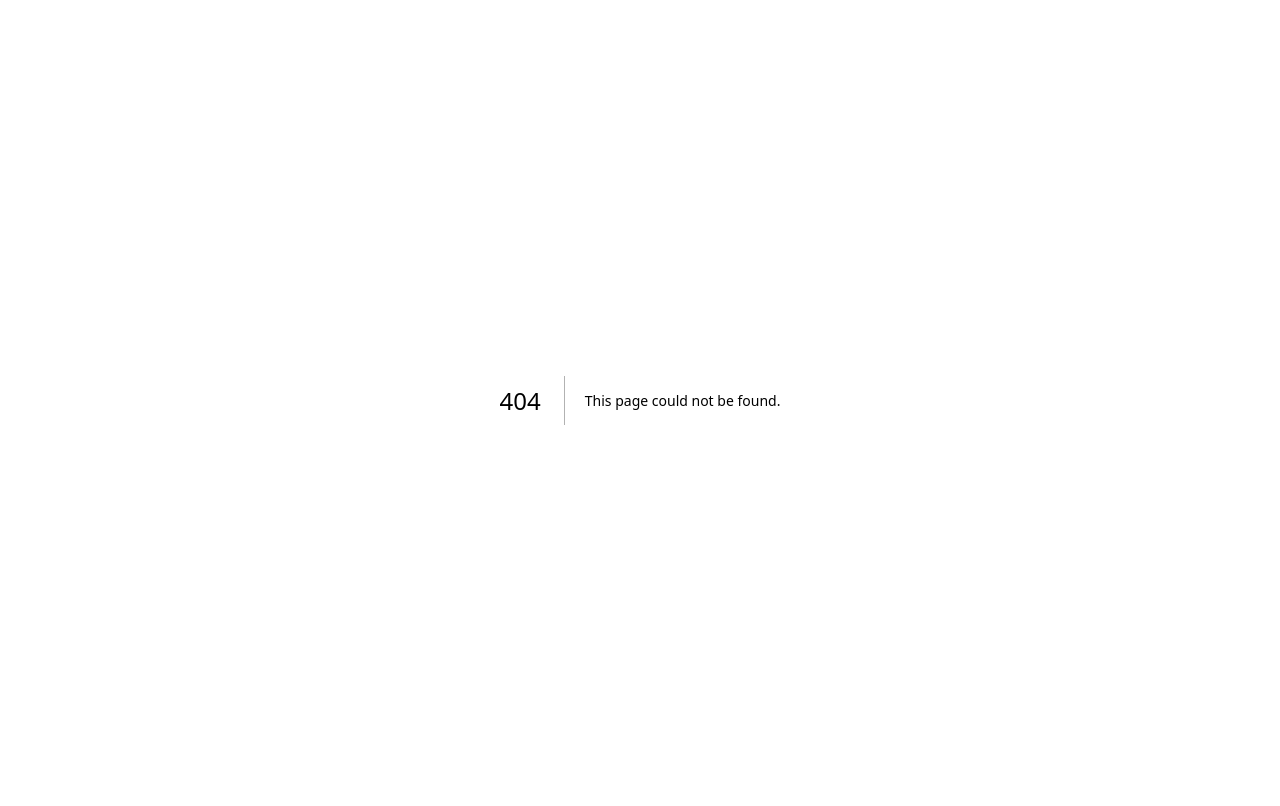
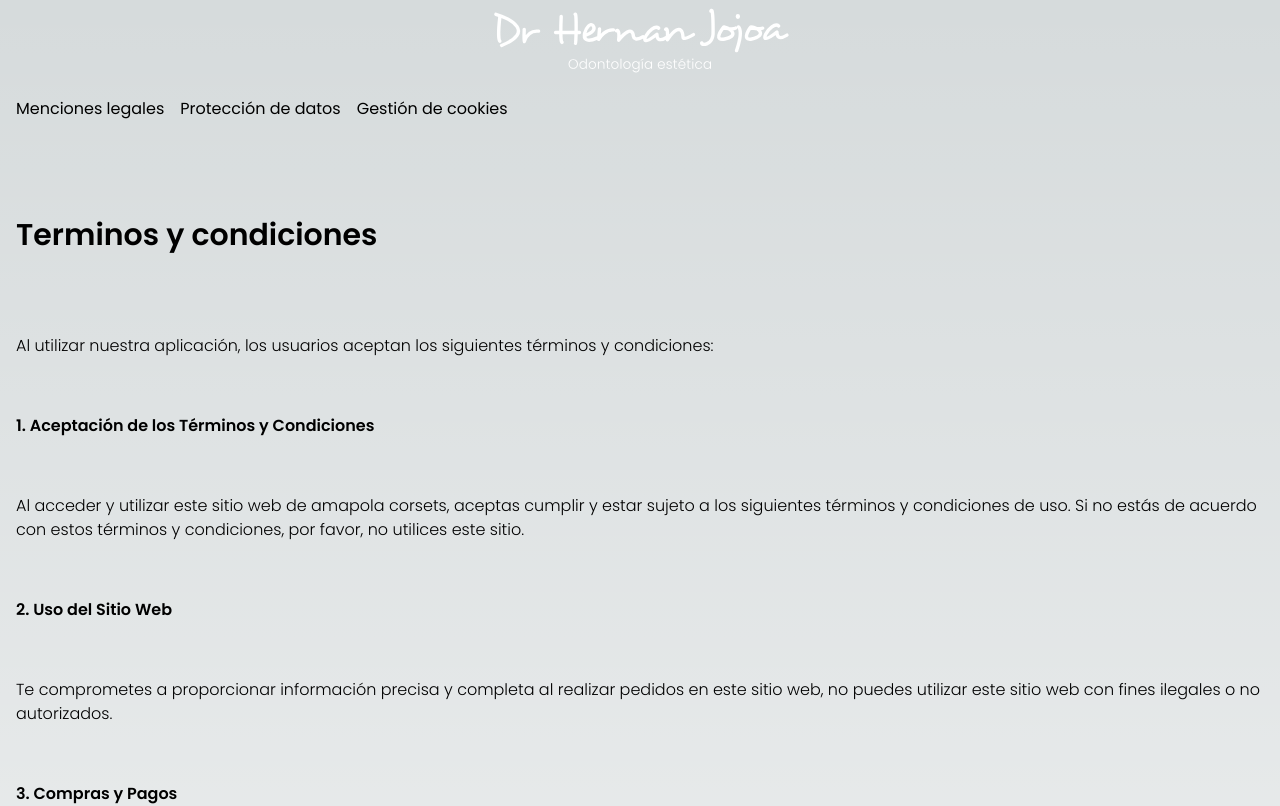
Before and after one commit to digpolo/dr-hernan, a Next.js app: page /politica-de-cookies in a window 1280 px wide. Before the commit this address had no page. Shown: the top 806 px of the page. Built offline with nearby package versions, Linux system fonts and the light colour scheme.

Commit message:
CU-85zu2x4ax - footer

```diff
--- a/src/components/footer.tsx
+++ b/src/components/footer.tsx
@@ -31,10 +31,12 @@ const Footer = () => {
                     <h2 className='text-white py-3 font-semibold text-[16px]'>Siguenos</h2>
                     <ul className='text-white gap-3 flex flex-col font-thin'>
                         <li className='font-light'>
+                        <Link href="https://www.instagram.com/drhernanjojoa/" target="_blank" rel="noopener noreferrer">
                             Instagram
+                            </Link>
                         </li>
                         <li>
-                            <Link href="https://www.facebook.com/trespagos.latam">
+                            <Link href="https://www.facebook.com/drhernanjojoa" target="_blank" rel="noopener noreferrer">
                                 Facebook
                             </Link>
                         </li>
@@ -43,9 +45,9 @@ const Footer = () => {
                 <div>
                     <h2 className='text-white py-3 font-semibold text-[16px] '>Informaci&oacute;n de inter&eacute;s</h2>
                     <ul className='grid grid-cols-1 text-white  gap-3 flex justify-between'>
-                        <li><Link href="/gestion-de-cookies">Política de privacidad</Link></li>
-                        <li><Link href="/Privacy/TermsAndConditions">Terminos y condiciones</Link></li>
-                        <li><Link href="/gestion-de-cookies">Politicas de cookies </Link></li>
+                        <li><Link href="/politica-de-privacidad">Política de privacidad</Link></li>
+                        <li><Link href="/terminos-y-condiciones">Terminos y condiciones</Link></li>
+                        <li><Link href="/politica-de-cookies">Politicas de cookies </Link></li>
                     </ul>
                 </div>
             </div>
--- a/src/components/nav-bar.tsx
+++ b/src/components/nav-bar.tsx
@@ -1,11 +1,14 @@
 import Image from 'next/image'
 import React from 'react'
 import logo from '../../public/logo.svg'
+import Link from 'next/link'
 
 const NavBar = () => {
   return (
     <div className='flex justify-center items-center pb-8 pt-10 lg:p-2 '>
+      <Link href={'/'}>
         <Image alt='logo hernan jojoa' src={logo} width={300} height={300}/>
+        </Link>
     </div>
   )
 }
```
Also changed, not shown: src/app/politica-de-cookies/page.tsx (renamed from src/app/gestion-de-cookies/page.tsx), src/app/politica-de-privacidad/page.tsx (renamed from src/app/menciones-legales/proteccion-de-datos/page.tsx), src/app/terminos-y-condiciones/page.tsx (renamed from src/app/menciones-legales/page.tsx).
